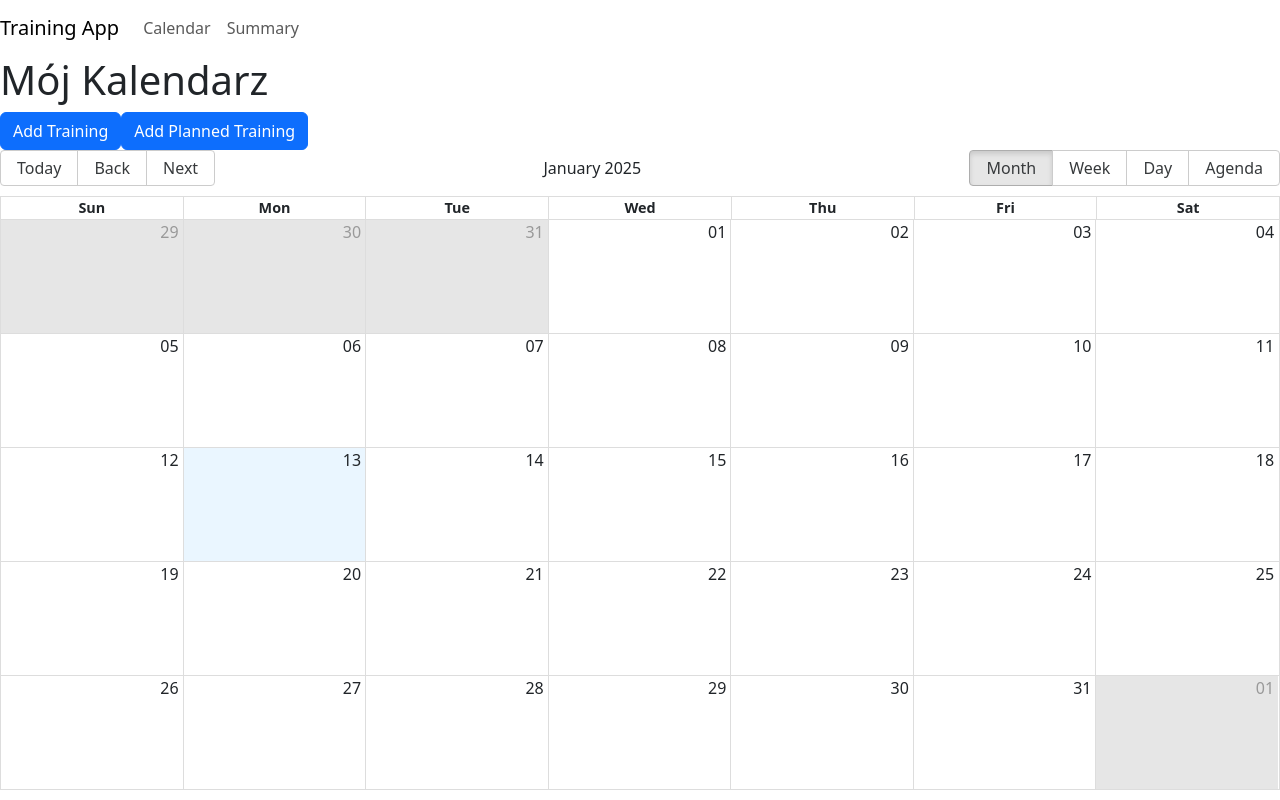
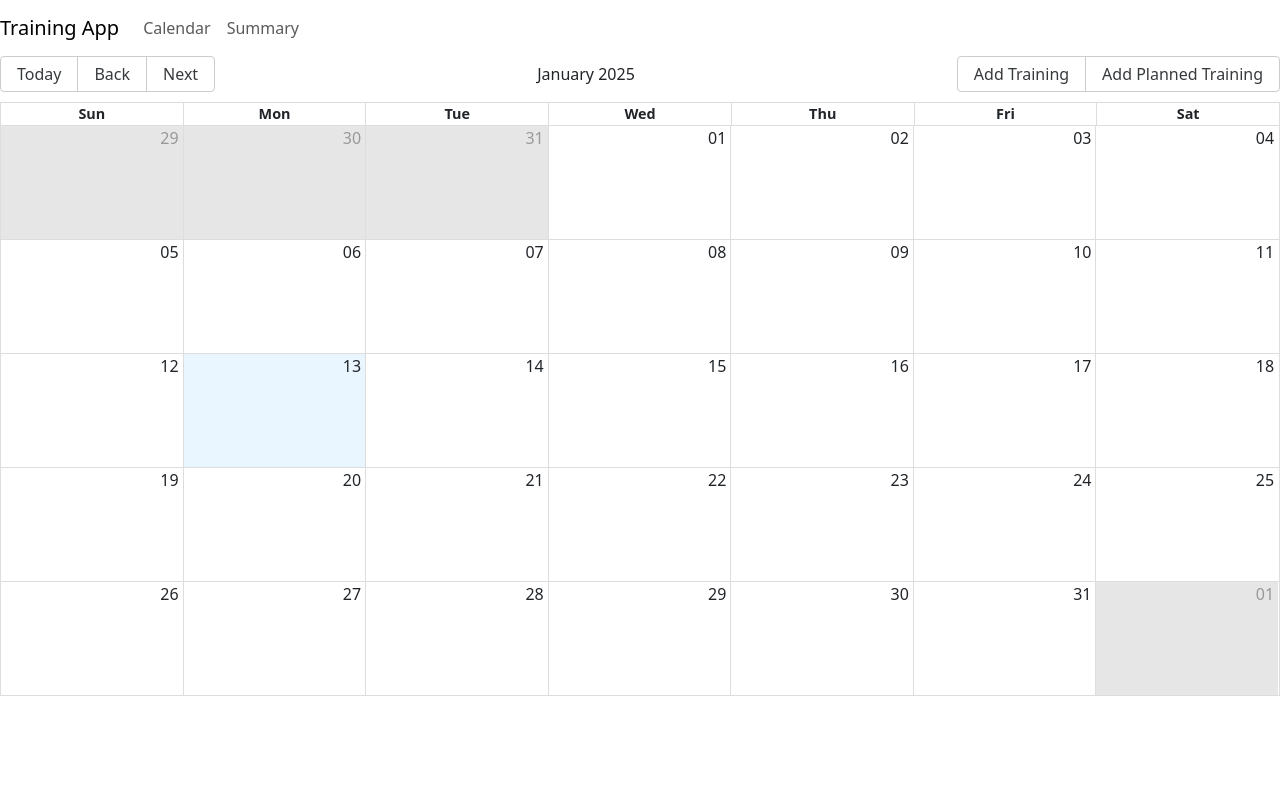
Before and after one commit to Banowany/SimpleRunTracker, a React (Vite) app in the folder simple-run-tracker-frontend/: page /calendar in a window 1280 px wide. Built offline with nearby package versions, Linux system fonts and the light colour scheme; no server answers.

Commit message:
Add CustomToolbar component and integrate with MyCalendar; replace button handling for adding training

```diff
--- /dev/null
+++ b/simple-run-tracker-frontend/src/CustomToolbar.jsx
@@ -0,0 +1,22 @@
+// src/CustomToolbar.jsx
+import React from 'react';
+import { Button } from 'react-bootstrap';
+
+const CustomToolbar = ({ onNavigate, label, onAddTraining, onAddPlannedTraining }) => {
+    return (
+        <div className="rbc-toolbar">
+            <span className="rbc-btn-group">
+                <Button onClick={() => onNavigate('TODAY')}>Today</Button>
+                <Button onClick={() => onNavigate('PREV')}>Back</Button>
+                <Button onClick={() => onNavigate('NEXT')}>Next</Button>
+            </span>
+            <span className="rbc-toolbar-label">{label}</span>
+            <span className="rbc-btn-group">
+                <Button onClick={onAddTraining}>Add Training</Button>
+                <Button onClick={onAddPlannedTraining}>Add Planned Training</Button>
+            </span>
+        </div>
+    );
+};
+
+export default CustomToolbar;
--- a/simple-run-tracker-frontend/src/MyCalendar.jsx
+++ b/simple-run-tracker-frontend/src/MyCalendar.jsx
@@ -8,9 +8,9 @@ import TrainingService from "./services/trainingService.ts";
 import PlannedTrainingService from "./services/plannedTrainingService.ts";
 import TrainingModal from "./TrainingModal.jsx";
 import PlannedTrainingModal from "./PlannedTrainingModal.jsx";
-import { Button } from "react-bootstrap";
 import AddTrainingModal from "./AddTrainingModal.jsx";
 import AddPlannedTrainingModal from "./AddPlannedTrainingModal.jsx";
+import CustomToolbar from "./CustomToolbar.jsx";
 
 const localizer = momentLocalizer(moment);
 
@@ -79,9 +79,6 @@ const MyCalendar = () => {
 
     return (
         <div>
-            <h1>Mój Kalendarz</h1>
-            <Button onClick={handleAddOpen}>Add Training</Button>
-            <Button onClick={handleAddPlannedOpen}>Add Planned Training</Button>
             <Calendar
                 localizer={localizer}
                 events={events}
@@ -90,6 +87,15 @@ const MyCalendar = () => {
                 style={{ height: "80vh" }}
                 onSelectEvent={handleEventClick}
                 eventPropGetter={eventPropGetter}
+                components={{
+                    toolbar: (props) => (
+                        <CustomToolbar
+                            {...props}
+                            onAddTraining={handleAddOpen}
+                            onAddPlannedTraining={handleAddPlannedOpen}
+                        />
+                    )
+                }}
             />
             {selectedTraining && (
                 <>
```
